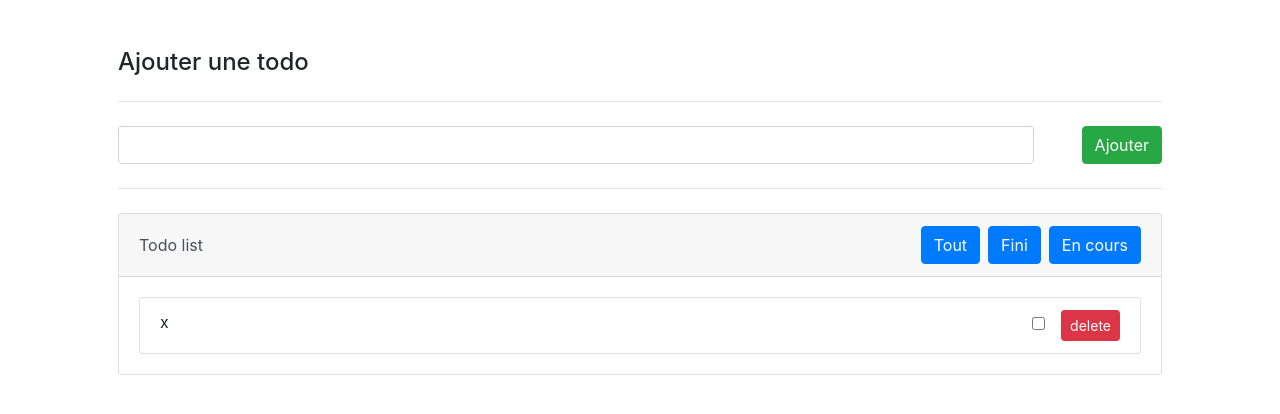
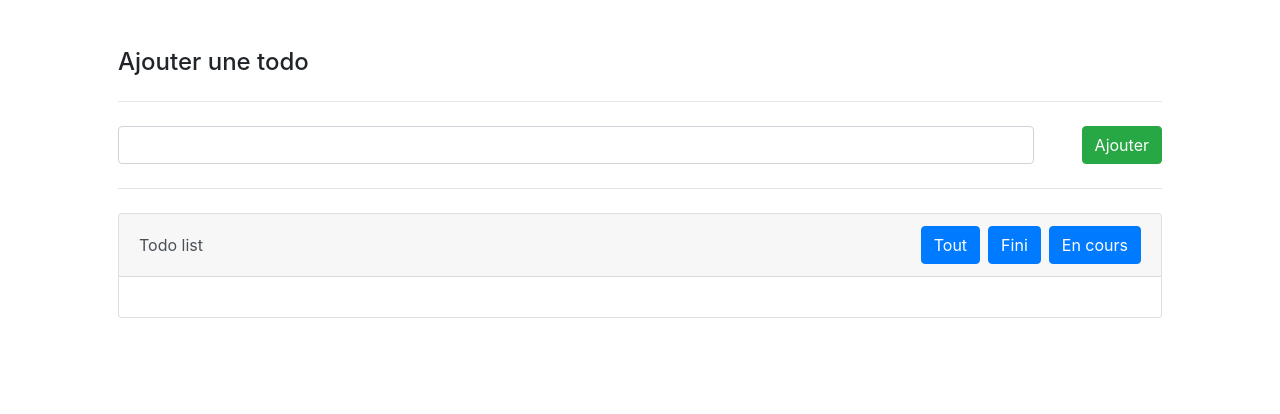
Before and after one commit to hassanrobleh/Todolist-avec-React, a React (Create React App) app: page / in a window 1280 px wide. Shown: the top 414 px of the page. Built offline with nearby package versions, Linux system fonts and the light colour scheme.

Commit message:
Mise en place de connect() et mapStateToProps

```diff
--- a/src/components/TodoItem.js
+++ b/src/components/TodoItem.js
@@ -1,9 +1,9 @@
 import React from "react";
 
-const TodoItem = (props) => {
+const TodoItem = ({todo}) => {
   return (
     <li className="list-group-item d-flex flex-row justify-content-between">
-      <span> x </span>
+      <span>{ todo.name }</span>
       <span>
         <input className="mx-3" type="checkbox" />
         <button className="btn btn-sm btn-danger">delete</button>
--- a/src/components/TodoList.js
+++ b/src/components/TodoList.js
@@ -1,13 +1,35 @@
 import React from "react";
 import TodoItem from "./TodoItem";
+import { connect } from "react-redux";
+import { visibilityFilter } from "../store/actions";
 
-const TodoList = (props) => {
+const TodoList = ({todos}) => {
   return (
     <ul className="list-group">
-        <TodoItem/>
+      {todos.state &&
+        todos.todos.map((t) => <TodoItem keys={t.name} todos={t} />)}
     </ul>
-
   );
 };
 
-export default TodoList;
+export default connect((state) => {
+  const filter = state.filter;
+  let todos;
+  switch (filter) {
+    case visibilityFilter.SHOW_DONE: {
+      todos = state.todos.filter((t) => t.done);
+      break;
+    }
+    case visibilityFilter.SHOW_ACTIVE: {
+      todos = state.todos.filter((t) => !t.done);
+      break;
+    }
+    default: {
+      todos = state.todos;
+      break;
+    }
+  }
+  return {
+    todos,
+  };
+})(TodoList);
```
